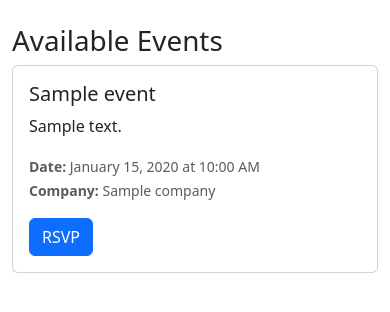
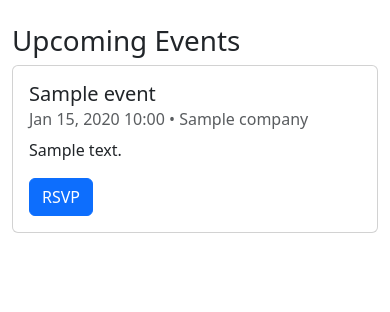
Before and after one commit to lancepounds/tech-access-platform, a Flask app: template templates/events.html in a window 390 px wide. Shown: the part 56-368 px from the top of the page. Run offline with Flask 3, Linux system fonts and the light colour scheme; the template is opened without the code that fills it: most values are stand-ins (such as "Sample title", 1, 10 or a date in 2020).

Commit message:
Assistant checkpoint: Updated events template with two-column grid layout
Assistant generated file changes:
- templates/events.html: Update events template with two-column grid and improved styling

---

User prompt:

“Create a new template templates/events.html that extends base.html. In the content block, output a heading “Upcoming Events” and then loop over the events list passed from show_events. For each event, render a Bootstrap 5 card showing:

Card title: event.title

Subtitle: formatted event.date (e.g. Jan 01, 2025 10:00) and event.company.name

Body: event.description

Footer/button: an “RSVP” link to /events/{{ event.id }}/rsvp

Make the cards responsive in a two-column grid (row + col-md-6).”

Replit-Commit-Author: Assistant
Replit-Commit-Session-Id: 71a7cfb5-df14-4805-a1ee-40db4f1c3561

```diff
--- a/templates/events.html
+++ b/templates/events.html
@@ -1,27 +1,23 @@
-
 {% extends "base.html" %}
 
 {% block title %}Events – Tech Access{% endblock %}
 
 {% block content %}
-  <h1>Available Events</h1>
+  <h1>Upcoming Events</h1>
 
   {% if events %}
     <div class="row">
       {% for event in events %}
-        <div class="col-md-6 col-lg-4 mb-4">
+        <div class="col-md-6 mb-4">
           <div class="card h-100">
             <div class="card-body d-flex flex-column">
               <h5 class="card-title">{{ event.title }}</h5>
+              <h6 class="card-subtitle mb-2 text-muted">
+                {{ event.date.strftime('%b %d, %Y %H:%M') }} • {{ event.company.name }}
+              </h6>
               <p class="card-text">{{ event.description }}</p>
-              <p class="card-text">
-                <small class="text-muted">
-                  <strong>Date:</strong> {{ event.date.strftime('%B %d, %Y at %I:%M %p') }}<br>
-                  <strong>Company:</strong> {{ event.company.name }}
-                </small>
-              </p>
               <div class="mt-auto">
-                <a href="#" class="btn btn-primary" onclick="rsvpEvent({{ event.id }})">RSVP</a>
+                <a href="/events/{{ event.id }}/rsvp" class="btn btn-primary">RSVP</a>
               </div>
             </div>
           </div>
@@ -33,11 +29,4 @@
       No events are currently available. Check back later!
     </div>
   {% endif %}
-
-  <script>
-    function rsvpEvent(eventId) {
-      // This is a placeholder - you can implement RSVP functionality here
-      alert('RSVP functionality for event ' + eventId + ' would be implemented here');
-    }
-  </script>
 {% endblock %}
```
